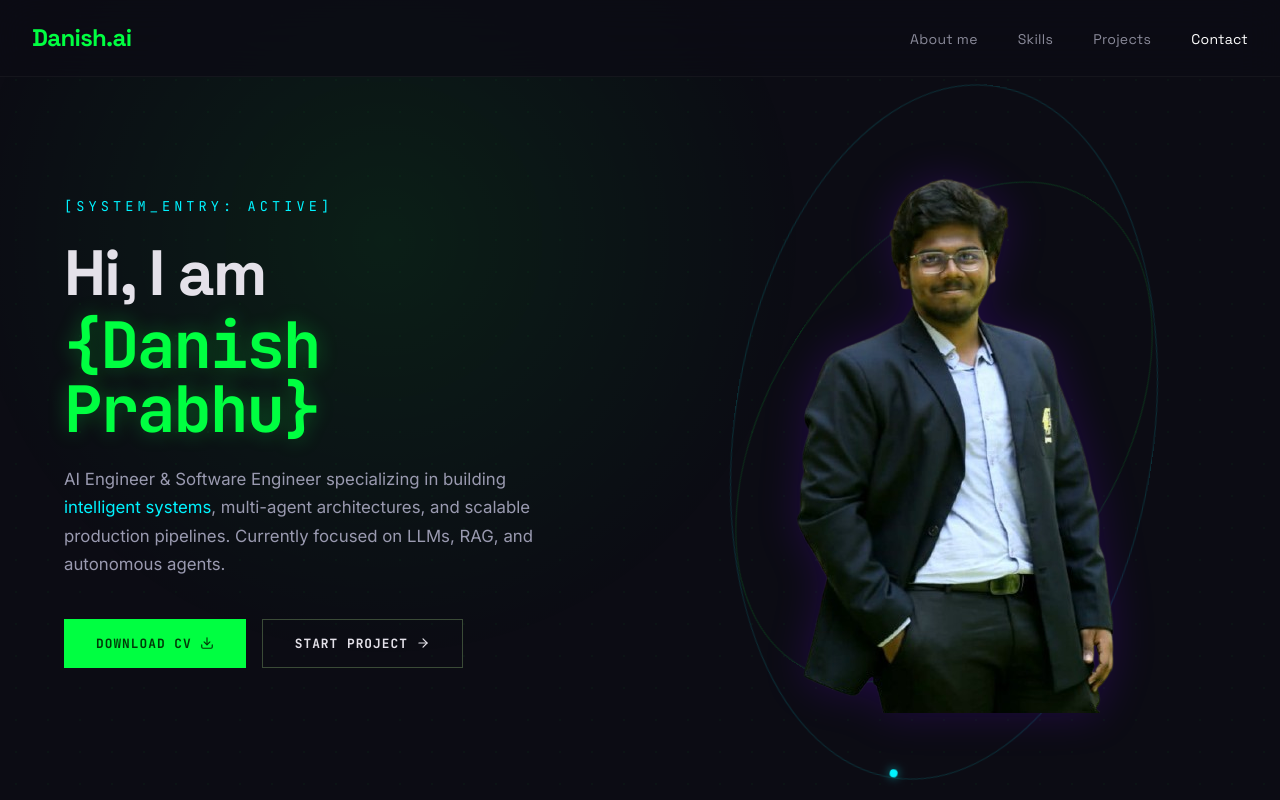
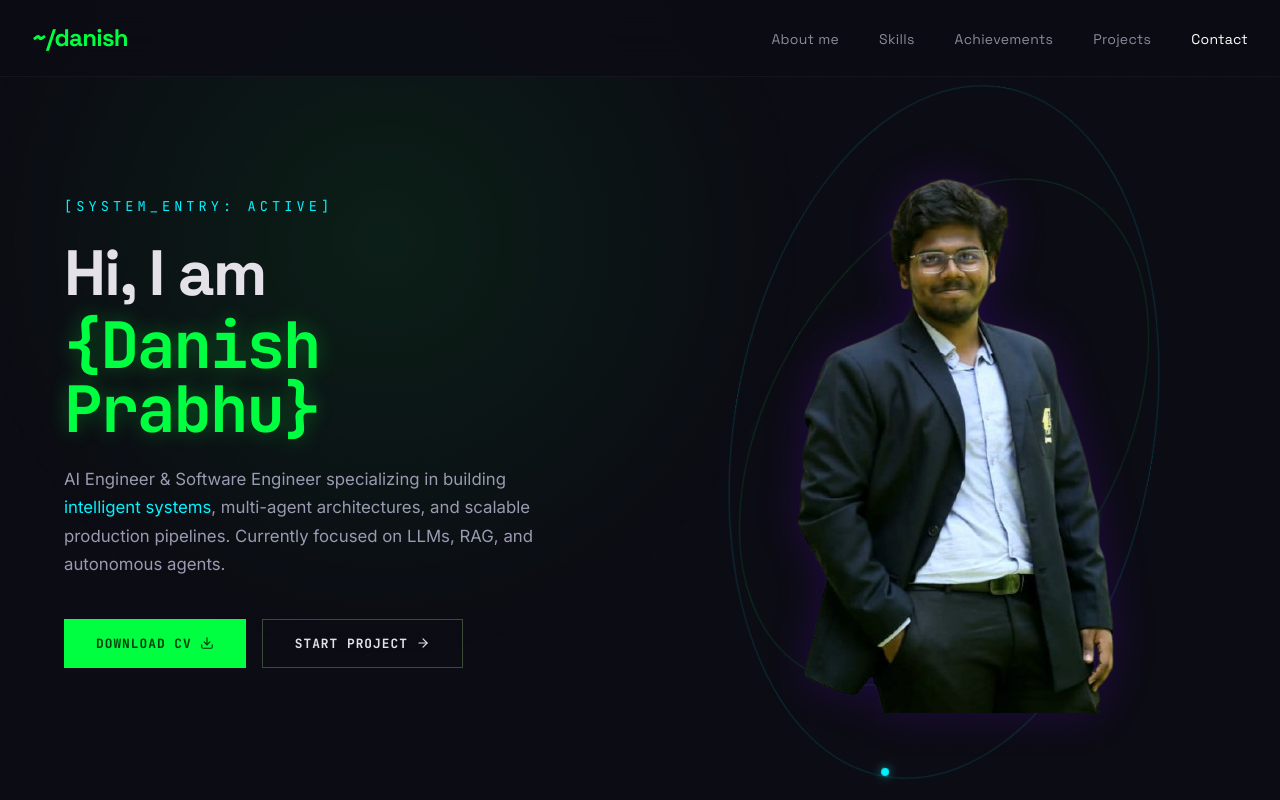
Before and after one commit to Danishprabhu04/portfolio_danish, a React (Vite) app: page / in a window 1280 px wide. Shown: the top 800 px of the page. Built offline with nearby package versions, Linux system fonts and the light colour scheme.

Commit message:
achievements section added

```diff
--- a/package.json
+++ b/package.json
@@ -20,7 +20,9 @@
     "react": "^18.3.1",
     "react-dom": "^18.3.1",
     "react-router-dom": "^7.14.2",
-    "tailwind-merge": "^3.5.0"
+    "tailwind-merge": "^3.5.0",
+    "vite-plugin-pwa": "^1.3.0",
+    "workbox-precaching": "^7.4.1"
   },
   "devDependencies": {
     "@eslint/js": "^9.13.0",
--- a/src/components/custom/SkillsGraph.tsx
+++ b/src/components/custom/SkillsGraph.tsx
@@ -232,7 +232,7 @@ export const SkillsGraph = () => {
           <span className="stat-label">Categories</span>
         </div>
         <div className="stat-item">
-          <span className="stat-value" style={{ color: '#d1bcff' }}>3+</span>
+          <span className="stat-value" style={{ color: '#d1bcff' }}>2+</span>
           <span className="stat-label">Years Exp</span>
         </div>
       </div>
--- a/src/features/oracle/OracleChat.tsx
+++ b/src/features/oracle/OracleChat.tsx
@@ -74,7 +74,7 @@ export function OracleChat() {
         </div>
         <div style={{ flex: 1 }}>
           <div style={{ fontFamily: "'JetBrains Mono', monospace", fontSize: '0.75rem', fontWeight: 700, color: '#e4e1e9', letterSpacing: '0.05em' }}>
-            DANISH_ORACLE_V2.0
+            DANISH_ORACLE
           </div>
           <div style={{ fontFamily: "'JetBrains Mono', monospace", fontSize: '0.6rem', color: '#00FF41', letterSpacing: '0.1em', display: 'flex', gap: '0.5rem', alignItems: 'center' }}>
             <span>[ONLINE // READY_TO_RESPOND]</span>
--- a/src/features/oracle/intentMatcher.ts
+++ b/src/features/oracle/intentMatcher.ts
@@ -9,7 +9,8 @@ export function matchIntent(input: string): string {
   if (/contact|email|phone|reach|call|locat|address|github|linkedin/i.test(lower)) return 'contact';
   if (/avail|hire|open|oppor|freelanc|remote|start/i.test(lower)) return 'availability';
   if (/tech|stack|tool|framework|infra/i.test(lower)) return 'tech_stack';
-  if (/cert|certif|aws|credential/i.test(lower)) return 'certifications';
+  if (/cert|certif|aws|credential|hackerrank/i.test(lower)) return 'certifications';
+  if (/achiev|award|hackathon|prize|winner|google.?developer|cognizant/i.test(lower)) return 'achievements';
   if (/^(hi|hello|hey|sup|yo|howdy|greet)/i.test(lower)) return 'hello';
 
   return '';
--- a/src/features/oracle/oracleData.ts
+++ b/src/features/oracle/oracleData.ts
@@ -15,7 +15,9 @@ export const ORACLE_QA: Record<string, string> = {
 
   'tech_stack': `Danish's primary tech stack:\n\n▸ **AI/ML:** Python, PyTorch, TensorFlow, LangChain, LangGraph, Hugging Face\n▸ **Backend:** FastAPI, Node.js, MongoDB, Neo4j, Redis\n▸ **Frontend:** React, TypeScript, Tailwind CSS\n▸ **DevOps:** Docker, GitHub Actions, Git\n▸ **Cloud:** AWS (Academy certified)`,
 
-  'certifications': `▸ **AWS Academy Cloud Foundations** — Cloud architectural principles, AWS core services\n▸ **Generative AI for Beginners** — Great Learning Academy — Transformer architectures, practical applications\n▸ **Exploratory Data Analysis** — Infosys Springboard — Data visualization, feature engineering`,
+  'certifications': `▸ **AWS Academy Cloud Foundations** — AWS Academy — Cloud architectural principles, AWS core services\n▸ **Generative AI for Beginners** — Great Learning Academy — Transformer architectures, practical applications\n▸ **Exploratory Data Analysis** — Infosys Springboard — Data visualization, feature engineering\n▸ **Python (Basic)** — HackerRank — Python fundamentals, data structures`,
+
+  'achievements': `▸ **6th Place — Google Developer Challenge Hackathon** — Secured 6th place competing against teams from across the country.\n▸ **3rd Place — Cognizant TechnoVerse Hackathon** — Achieved 3rd place for developing an innovative technology solution.`,
 
   'hello': `Hello! 👋 Welcome to Danish's Oracle. I hold records on his **experience**, **skills**, **projects**, **education**, **certifications**, **tech stack**, **availability**, and **contact** info.\n\nTry asking about any of these topics, or pick a quick question below!`,
 
@@ -29,6 +31,8 @@ export const QUICK_QUESTIONS: QuickQuestion[] = [
   { label: '🛠 Skills', key: 'skills' },
   { label: '🚀 Projects', key: 'projects' },
   { label: '🎓 Education', key: 'education' },
+  { label: '🏆 Achievements', key: 'achievements' },
+  { label: '📜 Certifications', key: 'certifications' },
   { label: '📧 Contact', key: 'contact' },
   { label: '📋 Availability', key: 'availability' },
   { label: '✉️ Send Message', key: 'send_message' },
--- a/src/index.css
+++ b/src/index.css
@@ -466,6 +466,80 @@
     margin: 0 auto;
   }
 
+  /* ========== ACHIEVEMENTS SECTION ========== */
+  .achievements-section {
+    padding: 5rem 4rem;
+    max-width: 1400px;
+    margin: 0 auto;
+  }
+
+  .achievements-header {
+    margin-bottom: 2.5rem;
+  }
+
+  .achievements-grid {
+    display: grid;
+    grid-template-columns: repeat(2, 1fr);
+    gap: 1.5rem;
+  }
+
+  .achievement-card {
+    background: #141420;
+    border: 1px solid rgba(255, 255, 255, 0.06);
+    border-radius: 12px;
+    padding: 2rem;
+    display: flex;
+    flex-direction: column;
+    gap: 0.75rem;
+    transition: border-color 0.3s, transform 0.3s;
+  }
+
+  .achievement-card:hover {
+    border-color: rgba(0, 255, 65, 0.3);
+    transform: translateY(-4px);
+  }
+
+  .achievement-icon {
+    width: 48px;
+    height: 48px;
+    border-radius: 12px;
+    display: flex;
+    align-items: center;
+    justify-content: center;
+    background: rgba(0, 255, 65, 0.08);
+    color: #00FF41;
+    margin-bottom: 0.25rem;
+  }
+
+  .achievement-rank {
+    font-family: 'JetBrains Mono', monospace;
+    font-size: 0.7rem;
+    font-weight: 600;
+    letter-spacing: 0.15em;
+    text-transform: uppercase;
+  }
+
+  .achievement-rank.gold {
+    color: #ffd700;
+  }
+
+  .achievement-rank.silver {
+    color: #c0c0c0;
+  }
+
+  .achievement-title {
+    font-family: 'Space Grotesk', sans-serif;
+    font-size: 1.1rem;
+    font-weight: 600;
+    color: #e4e1e9;
+  }
+
+  .achievement-desc {
+    color: #9a9ab0;
+    font-size: 0.9rem;
+    line-height: 1.6;
+  }
+
   /* ===== Skills Constellation ===== */
   .skills-constellation {
     width: 100%;
@@ -1478,6 +1552,14 @@
     padding: 4rem 2rem;
   }
 
+  .achievements-section {
+    padding: 4rem 2rem;
+  }
+
+  .achievements-grid {
+    grid-template-columns: 1fr;
+  }
+
   .skills-clusters {
     grid-template-columns: repeat(auto-fill, minmax(260px, 1fr));
   }
@@ -1569,6 +1651,18 @@
     padding: 3rem 1rem;
   }
 
+  .achievements-section {
+    padding: 3rem 1.25rem;
+  }
+
+  .achievements-grid {
+    grid-template-columns: 1fr;
+  }
+
+  .achievement-card {
+    padding: 1.5rem;
+  }
+
   .skills-filters {
     gap: 0.35rem;
     margin-bottom: 1.5rem;
--- a/src/layouts/MainLayout.tsx
+++ b/src/layouts/MainLayout.tsx
@@ -13,10 +13,11 @@ export function MainLayout({ children }: MainLayoutProps) {
     <div className="bg-grid-pattern">
       {/* ===== HEADER ===== */}
       <header className="nav-header">
-        <a className="logo" href="/">Danish.ai</a>
+        <a className="logo" href="/">~/danish</a>
         <ul className={`nav-links ${mobileMenuOpen ? 'open' : ''}`}>
           <li><a href="#about" onClick={() => setMobileMenuOpen(false)}>About me</a></li>
           <li><a href="#skills" onClick={() => setMobileMenuOpen(false)}>Skills</a></li>
+          <li><a href="#achievements" onClick={() => setMobileMenuOpen(false)}>Achievements</a></li>
           <li><a href="#projects" onClick={() => setMobileMenuOpen(false)}>Projects</a></li>
           <li><a href="#contact" className="active" onClick={() => setMobileMenuOpen(false)}>Contact</a></li>
         </ul>
--- a/src/pages/Home.tsx
+++ b/src/pages/Home.tsx
@@ -1,4 +1,4 @@
-import { Download, ArrowRight } from 'lucide-react';
+import { Download, ArrowRight, Trophy, Award } from 'lucide-react';
 import { HeroPhoto } from '@/components/custom/HeroEffect';
 import { SkillsGraph } from '@/components/custom/SkillsGraph';
 import { Projects } from './Projects';
@@ -44,7 +44,7 @@ export function Home() {
               <div className="terminal-dot red"></div>
               <div className="terminal-dot yellow"></div>
               <div className="terminal-dot green"></div>
-              <span className="terminal-title">danish@sovereign: ~/profile</span>
+              <span className="terminal-title">~/profile</span>
             </div>
             <div className="terminal-body">
               <div style={{ marginBottom: '1rem' }}>
@@ -83,6 +83,29 @@ export function Home() {
         </div>
       </section>
 
+      {/* ===== ACHIEVEMENTS ===== */}
+      <section className="achievements-section" id="achievements">
+        <div className="achievements-header">
+          <p className="section-label">[section_03]</p>
+          <h2 className="section-title">Achievements</h2>
+          <p className="section-desc">Notable recognition from competitive tech events and hackathons.</p>
+        </div>
+        <div className="achievements-grid">
+          <div className="achievement-card">
+            <div className="achievement-icon"><Trophy size={28} /></div>
+            <div className="achievement-rank gold">6th Place</div>
+            <h3 className="achievement-title">Google Developer Challenge Hackathon</h3>
+            <p className="achievement-desc">Secured 6th place competing against teams from across the country.</p>
+          </div>
+          <div className="achievement-card">
+            <div className="achievement-icon"><Award size={28} /></div>
+            <div className="achievement-rank silver">3rd Place</div>
+            <h3 className="achievement-title">Cognizant TechnoVerse Hackathon</h3>
+            <p className="achievement-desc">Achieved 3rd place for developing an innovative technology solution.</p>
+          </div>
+        </div>
+      </section>
+
       {/* ===== PROJECTS ===== */}
       <Projects />
 
--- a/vite.config.ts
+++ b/vite.config.ts
@@ -1,9 +1,40 @@
 import path from "path"
 import react from "@vitejs/plugin-react"
 import { defineConfig } from "vite"
+import { VitePWA } from "vite-plugin-pwa"
 
 export default defineConfig({
-  plugins: [react()],
+  plugins: [
+    react(),
+    VitePWA({
+      registerType: "autoUpdate",
+      workbox: {
+        globPatterns: ["**/*.{js,css,html,ico,png,svg,woff2}"],
+        runtimeCaching: [
+          {
+            urlPattern: /^https:\/\/fonts\.googleapis\.com\/.*/i,
+            handler: "CacheFirst",
+            options: {
+              cacheName: "google-fonts-cache",
+              expiration: { maxEntries: 10, maxAgeSeconds: 60 * 60 * 24 * 365 },
+            },
+          },
+        ],
+      },
+      manifest: {
+        name: "Danish Prabhu | AI Engineer & Software Engineer",
+        short_name: "danish@sovereign",
+        description: "AI Engineer & Software Engineer Portfolio",
+        theme_color: "#0c0c14",
+        background_color: "#0c0c14",
+        display: "standalone",
+        icons: [
+          { src: "/vite.svg", sizes: "192x192", type: "image/svg+xml" },
+          { src: "/vite.svg", sizes: "512x512", type: "image/svg+xml" },
+        ],
+      },
+    }),
+  ],
   resolve: {
     alias: {
       "@": path.resolve(__dirname, "./src"),
```
Also changed, not shown: src/components/custom/MagicBento.css (+48 -38 lines), src/data/projectsData.ts (+9 -0 lines), 2 other files (tests, documents, lock files or other folders).
